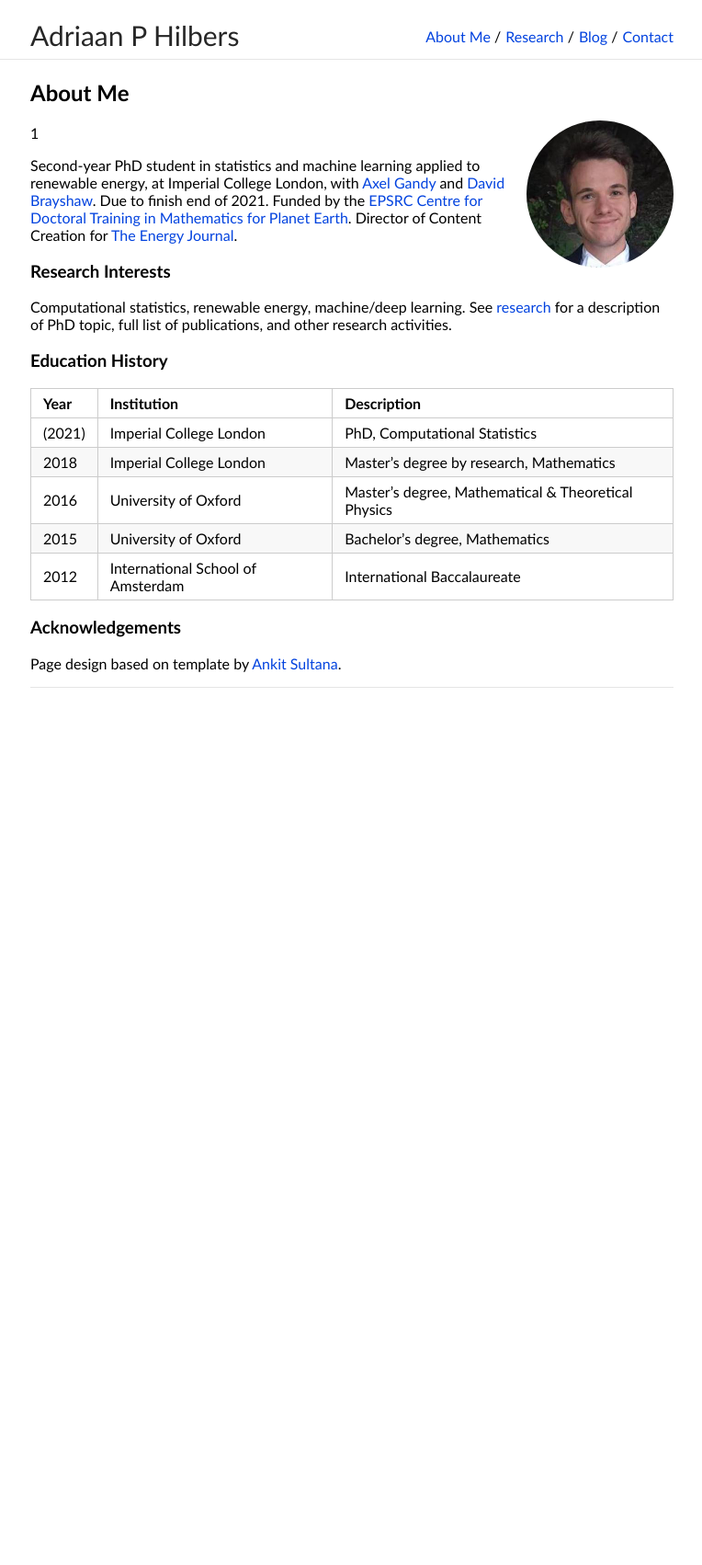
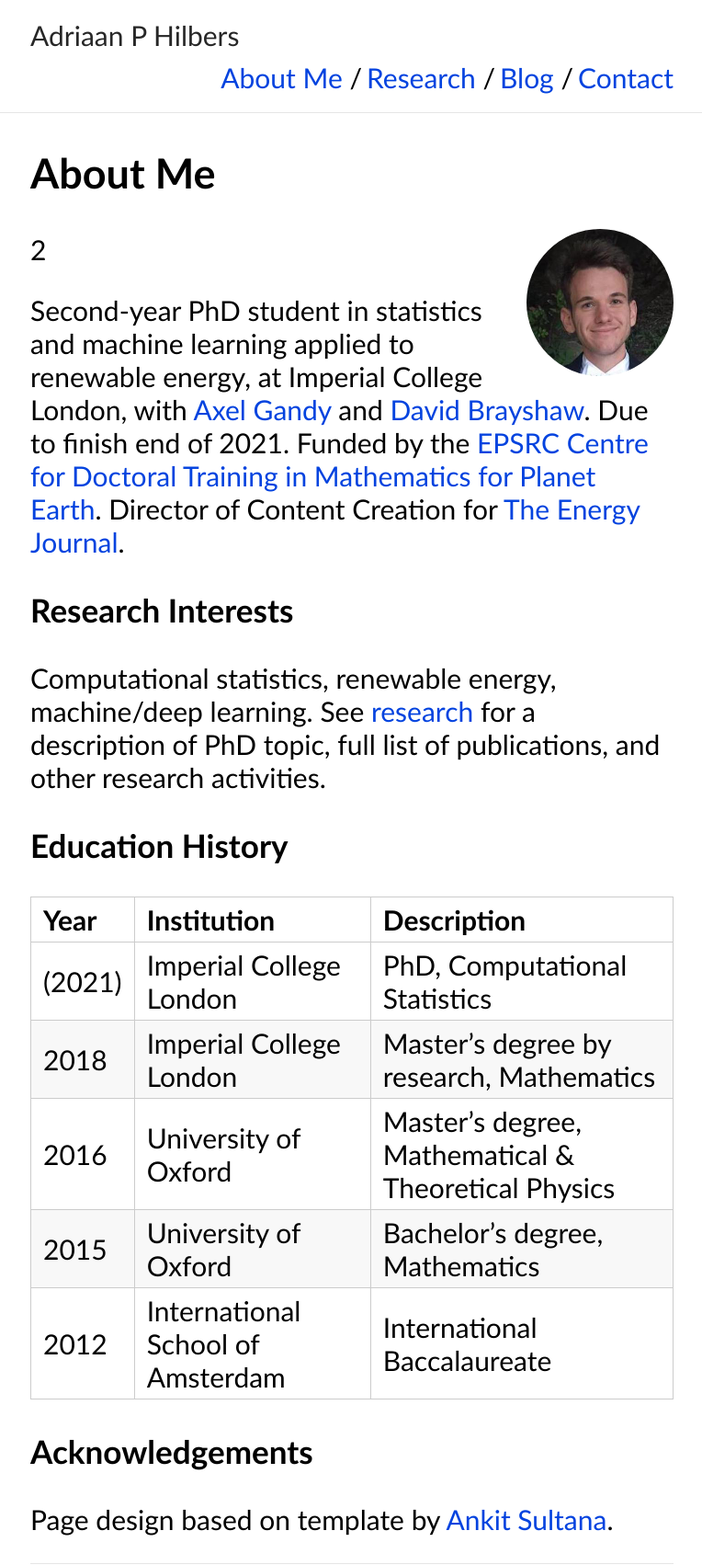
Before and after one commit to ahilbers/ahilbers.github.io, a Jekyll site: the page built from index.md, in a window 1280 px wide. Shown: the whole page at 92% size, without its empty margins (257-1021 px from the left). Built offline with Jekyll 4.4.1, drawn with Linux system fonts in a browser that asks for light colours; our own code applies the rules of GitHub Pages for plain Markdown files; before the commit the page ends 900 px from its top, so only the background shows below that.

Commit message:
update font

```diff
--- a/_sass/_style.scss
+++ b/_sass/_style.scss
@@ -12,6 +12,7 @@ html {
 body {
     margin: 0;
     font-family: "Calibri";
+    font-size: 30px;
     height: 100%;
 }
 a {
--- a/index.md
+++ b/index.md
@@ -7,7 +7,7 @@ layout: default
 
 <img class="profile-picture" src="images/adriaan.jpg">
 
-1
+2
 
 Second-year PhD student in statistics and machine learning applied to renewable energy, at Imperial College London, with [Axel Gandy](http://wwwf.imperial.ac.uk/~agandy/) and [David Brayshaw](https://research.reading.ac.uk/meteorology/people/david-brayshaw/). Due to finish end of 2021. Funded by the [EPSRC Centre for Doctoral Training in Mathematics for Planet Earth](https://www.mpecdt.org). Director of Content Creation for [The Energy Journal](http://energyjournal.co.uk).
 
```
